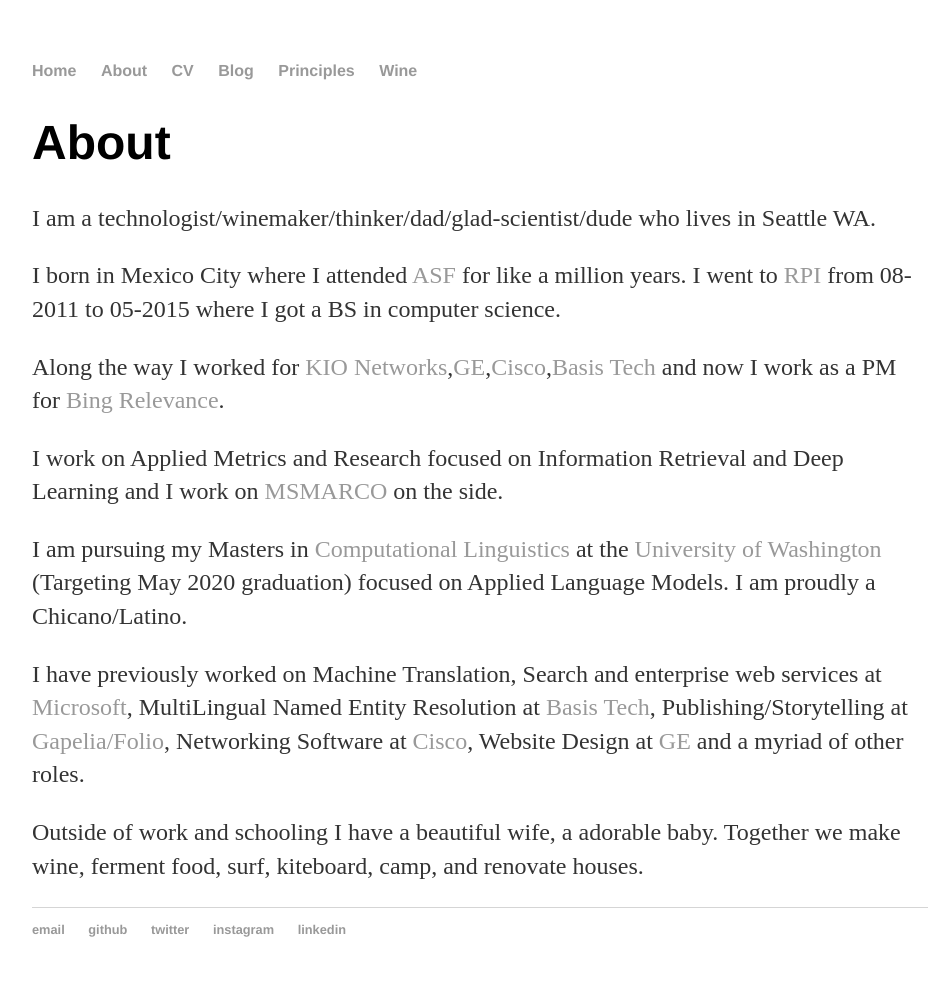
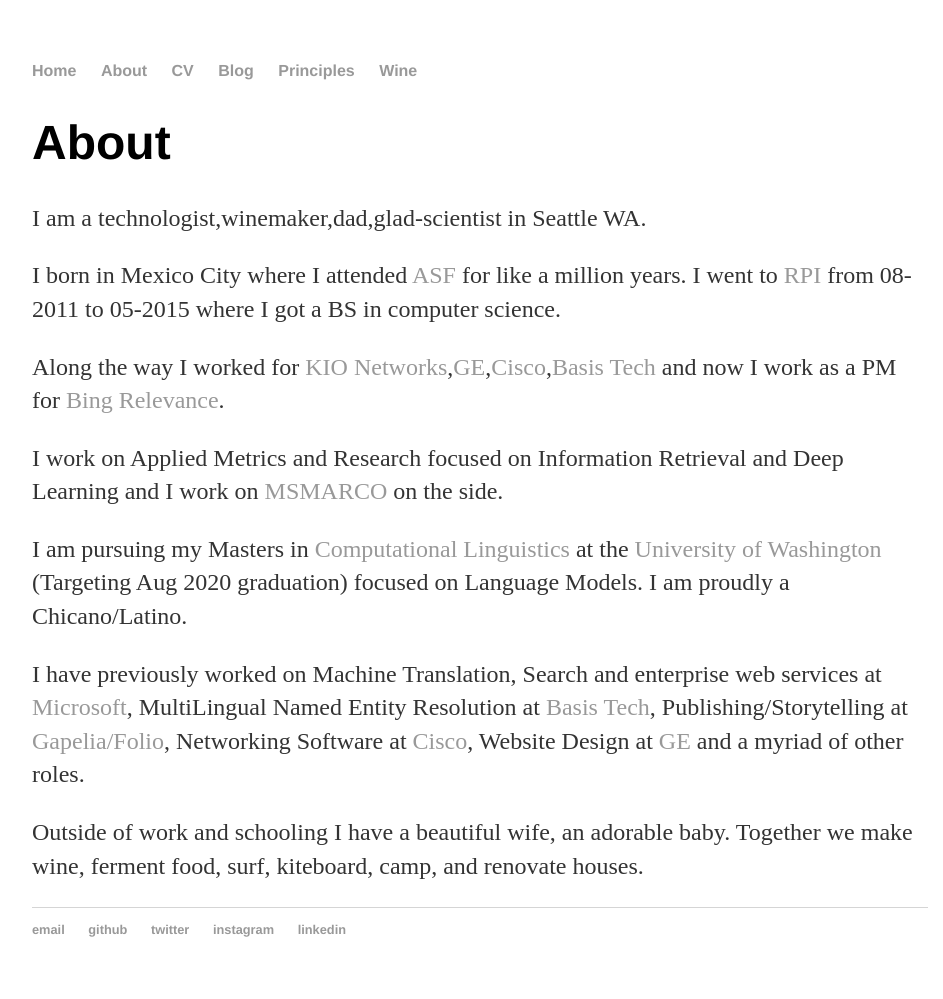
Before and after one commit to spacemanidol/spacemanidol.github.io, a Jekyll site: the page built from about/index.html, in a window 1280 px wide. Shown: the whole page, without its empty margins (160-1103 px from the left). Built offline with Jekyll 4.4.1, drawn with Linux system fonts in a browser that asks for light colours; comment, search, counter and statistics services are not loaded.

Commit message:
Update index.html

```diff
--- a/about/index.html
+++ b/about/index.html
@@ -4,11 +4,11 @@
 ---
 <div class="about">
 	<h1>About</h1>
-	<p>I am a technologist/winemaker/thinker/dad/glad-scientist/dude who lives in Seattle WA.</p>
+	<p>I am a technologist,winemaker,dad,glad-scientist in Seattle WA.</p>
 	<p>I born in Mexico City where I attended <a href='asf.edu.mx'>ASF</a> for like a million years. I went to <a href='rpi.edu'>RPI</a> from 08-2011 to 05-2015 where I got a BS in computer science.</p>
 	<p>Along the way I worked for <a href=''>KIO Networks</a>,<a href='https://www.ge.com/'>GE</a>,<a href='https://www.cisco.com/'>Cisco</a>,<a href='https://www.basistech.com/'>Basis Tech</a> and now I work as a PM for <a href='bing.com'>Bing Relevance</a>.</p>
 	<p>I work on Applied Metrics and Research focused on Information Retrieval and Deep Learning and I work on <a href='msmarco.org'>MSMARCO</a> on the side.
-	<p>I am pursuing my Masters in <a href='https://www.compling.uw.edu/'>Computational Linguistics</a> at the <a href='http://www.washington.edu/'>University of Washington</a> (Targeting May 2020 graduation) focused on Applied Language Models. I am proudly a Chicano/Latino.</p>
+	<p>I am pursuing my Masters in <a href='https://www.compling.uw.edu/'>Computational Linguistics</a> at the <a href='http://www.washington.edu/'>University of Washington</a> (Targeting Aug 2020 graduation) focused on Language Models. I am proudly a Chicano/Latino.</p>
 	<p>I have previously worked on Machine Translation, Search and enterprise web services at <a href='microsoft.com'>Microsoft</a>, MultiLingual Named Entity Resolution at <a href=''>Basis Tech</a>, Publishing/Storytelling at <a href='folio.io'>Gapelia/Folio</a>, Networking Software at <a href='cisco.com'>Cisco</a>, Website Design at <a href='ge.com'>GE</a> and a myriad of other roles.</p>
-	<p>Outside of work and schooling I have a beautiful wife, a adorable baby. Together we make wine, ferment food, surf, kiteboard, camp, and renovate houses.</p>
+	<p>Outside of work and schooling I have a beautiful wife, an adorable baby. Together we make wine, ferment food, surf, kiteboard, camp, and renovate houses.</p>
 </div>
```
